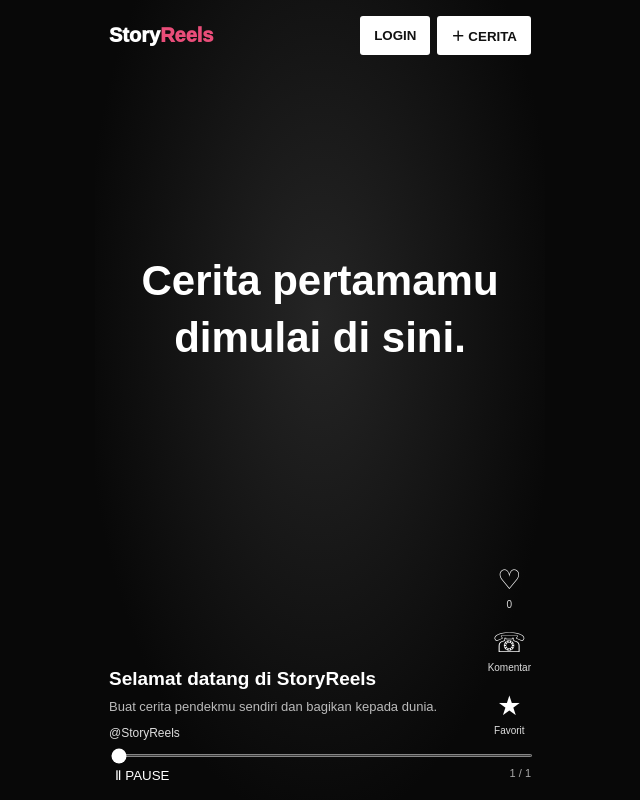
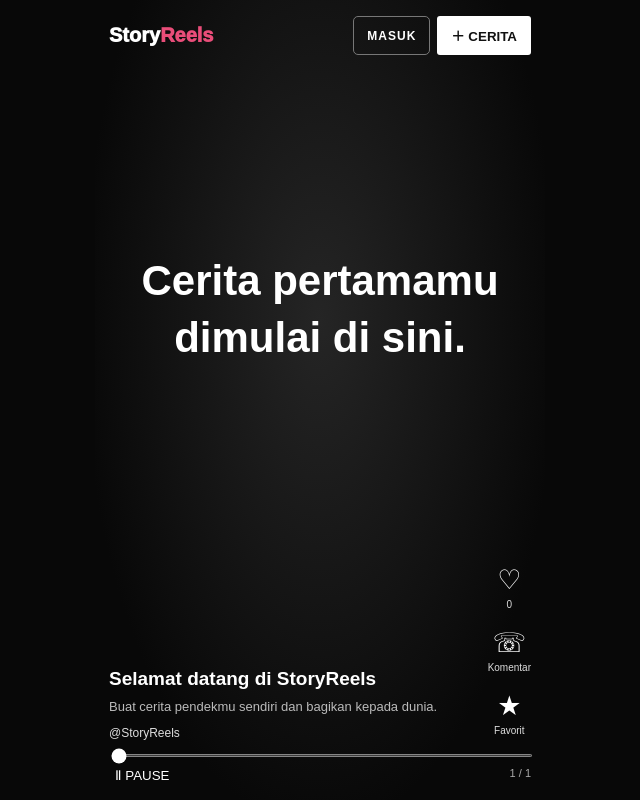
Before and after one commit to juniartobambang97-art/StoryReels, a plain HTML site: page index.html in a window 1280 px wide. Shown: the whole page, without its empty margins (320-960 px from the left). Drawn offline with nearby package versions, Linux system fonts and the light colour scheme.

Commit message:
Fix reels authentication button state

```diff
--- a/index.html
+++ b/index.html
@@ -332,7 +332,21 @@ header, main, footer {display:none!important}
  .creator-form {padding:18px}
 }
 
-</style>
+
+/* AUTH BUTTON UX */
+.reel-auth-btn {
+ background:transparent!important;
+ color:white!important;
+ border:1.5px solid #777!important;
+ padding:9px 13px!important;
+ border-radius:5px!important;
+ font-size:12px!important;
+ font-weight:900!important;
+ letter-spacing:1px;
+ min-width:76px;
+}
+.reel-auth-btn:active {transform:scale(.95)}
+\n</style>
 </head>
 <body>
 
@@ -478,7 +492,10 @@ function sendComment(){
   <div class="reel-top">
    <div class="reel-logo">Story<span>Reels</span></div>
    <div style="display:flex;gap:7px">
-    <button onclick="document.getElementById('authButton').click()">LOGIN</button>
+    <button id="reelAuthButton" class="reel-auth-btn"
+    onclick="document.getElementById('authButton').click()">
+    MASUK
+   </button>
     <button class="create-open" onclick="openCreator()">＋ CERITA</button>
    </div>
   </div>
@@ -726,5 +743,29 @@ Setiap kalimat akan menjadi bagian dari Reels."></textarea>
 })();
 </script>
 
-</body>
+
+<script>
+(() => {
+ const oldButton = document.getElementById('authButton');
+ const newButton = document.getElementById('reelAuthButton');
+
+ if (!oldButton || !newButton) return;
+
+ function syncAuthButton() {
+  const loggedIn = oldButton.textContent.trim().toLowerCase() === 'keluar';
+  newButton.textContent = loggedIn ? 'KELUAR' : 'MASUK';
+  newButton.dataset.loggedIn = loggedIn ? 'yes' : 'no';
+  newButton.title = loggedIn ? 'Keluar dari akun' : 'Masuk atau daftar';
+ }
+
+ new MutationObserver(syncAuthButton).observe(oldButton, {
+  childList:true,
+  characterData:true,
+  subtree:true
+ });
+
+ syncAuthButton();
+})();
+</script>
+\n</body>
 </html>
```
